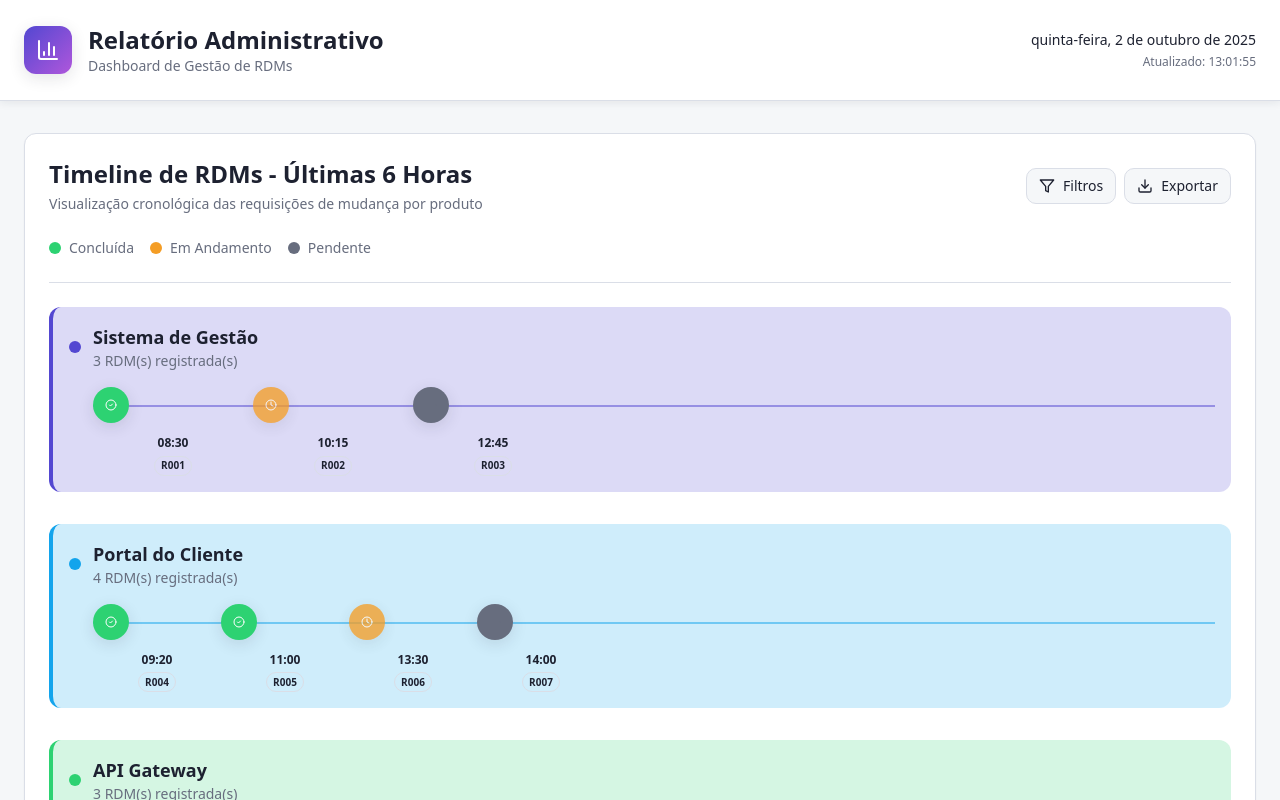
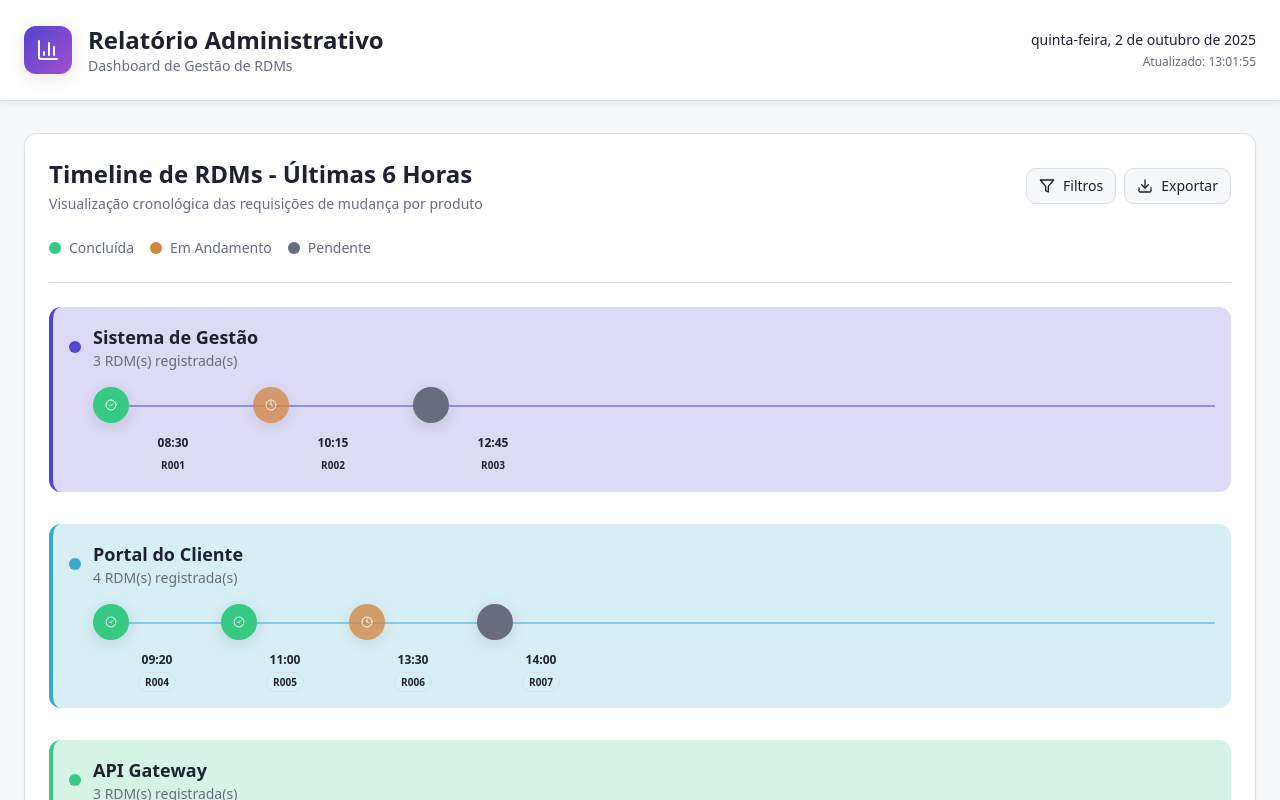
Before and after one commit to vinisaito/rdm-horizon-dash, a React (Vite) app: page / in a window 1280 px wide. Shown: the top 800 px of the page. Built offline with nearby package versions, Linux system fonts and the light colour scheme; the HTML template or start-up script is replaced by a standard one.

Commit message:
Refactor: Harmonize colors

```diff
--- a/src/index.css
+++ b/src/index.css
@@ -17,9 +17,9 @@ All colors MUST be HSL.
     --popover: 0 0% 100%;
     --popover-foreground: 225 25% 15%;
 
-    --primary: 245 60% 55%;
+    --primary: 245 58% 54%;
     --primary-foreground: 0 0% 100%;
-    --primary-glow: 250 70% 65%;
+    --primary-glow: 250 65% 64%;
 
     --secondary: 220 15% 92%;
     --secondary-foreground: 225 25% 15%;
@@ -27,16 +27,16 @@ All colors MUST be HSL.
     --muted: 220 15% 95%;
     --muted-foreground: 225 10% 45%;
 
-    --accent: 280 65% 60%;
+    --accent: 280 58% 56%;
     --accent-foreground: 0 0% 100%;
 
-    --success: 145 65% 50%;
+    --success: 152 58% 50%;
     --success-foreground: 0 0% 100%;
 
-    --warning: 35 90% 55%;
+    --warning: 28 62% 54%;
     --warning-foreground: 0 0% 100%;
 
-    --info: 200 85% 50%;
+    --info: 195 60% 52%;
     --info-foreground: 0 0% 100%;
 
     --destructive: 0 84% 60%;
@@ -48,10 +48,10 @@ All colors MUST be HSL.
 
     --radius: 0.75rem;
 
-    --gradient-primary: linear-gradient(135deg, hsl(245 60% 55%) 0%, hsl(280 65% 60%) 100%);
-    --gradient-success: linear-gradient(135deg, hsl(145 65% 50%) 0%, hsl(165 65% 50%) 100%);
-    --gradient-warning: linear-gradient(135deg, hsl(35 90% 55%) 0%, hsl(25 90% 60%) 100%);
-    --gradient-info: linear-gradient(135deg, hsl(200 85% 50%) 0%, hsl(220 85% 55%) 100%);
+    --gradient-primary: linear-gradient(135deg, hsl(245 58% 54%) 0%, hsl(260 58% 58%) 100%);
+    --gradient-success: linear-gradient(135deg, hsl(152 58% 50%) 0%, hsl(168 58% 52%) 100%);
+    --gradient-warning: linear-gradient(135deg, hsl(28 62% 54%) 0%, hsl(20 62% 56%) 100%);
+    --gradient-info: linear-gradient(135deg, hsl(195 60% 52%) 0%, hsl(210 60% 56%) 100%);
 
     --shadow-soft: 0 2px 8px hsla(225, 25%, 15%, 0.08);
     --shadow-medium: 0 4px 16px hsla(225, 25%, 15%, 0.12);
@@ -84,9 +84,9 @@ All colors MUST be HSL.
     --popover: 225 20% 12%;
     --popover-foreground: 220 20% 95%;
 
-    --primary: 245 65% 60%;
+    --primary: 245 58% 58%;
     --primary-foreground: 0 0% 100%;
-    --primary-glow: 250 70% 70%;
+    --primary-glow: 250 65% 68%;
 
     --secondary: 225 20% 18%;
     --secondary-foreground: 220 20% 95%;
@@ -94,16 +94,16 @@ All colors MUST be HSL.
     --muted: 225 15% 16%;
     --muted-foreground: 220 15% 60%;
 
-    --accent: 280 65% 65%;
+    --accent: 280 58% 60%;
     --accent-foreground: 0 0% 100%;
 
-    --success: 145 60% 45%;
+    --success: 152 58% 48%;
     --success-foreground: 0 0% 100%;
 
-    --warning: 35 85% 50%;
+    --warning: 28 62% 52%;
     --warning-foreground: 0 0% 100%;
 
-    --info: 200 80% 55%;
+    --info: 195 60% 56%;
     --info-foreground: 0 0% 100%;
 
     --destructive: 0 80% 55%;
@@ -113,10 +113,10 @@ All colors MUST be HSL.
     --input: 225 20% 20%;
     --ring: 245 65% 60%;
 
-    --gradient-primary: linear-gradient(135deg, hsl(245 65% 60%) 0%, hsl(280 65% 65%) 100%);
-    --gradient-success: linear-gradient(135deg, hsl(145 60% 45%) 0%, hsl(165 60% 45%) 100%);
-    --gradient-warning: linear-gradient(135deg, hsl(35 85% 50%) 0%, hsl(25 85% 55%) 100%);
-    --gradient-info: linear-gradient(135deg, hsl(200 80% 55%) 0%, hsl(220 80% 60%) 100%);
+    --gradient-primary: linear-gradient(135deg, hsl(245 58% 58%) 0%, hsl(260 58% 62%) 100%);
+    --gradient-success: linear-gradient(135deg, hsl(152 58% 48%) 0%, hsl(168 58% 50%) 100%);
+    --gradient-warning: linear-gradient(135deg, hsl(28 62% 52%) 0%, hsl(20 62% 54%) 100%);
+    --gradient-info: linear-gradient(135deg, hsl(195 60% 56%) 0%, hsl(210 60% 60%) 100%);
 
     --shadow-soft: 0 2px 8px hsla(0, 0%, 0%, 0.3);
     --shadow-medium: 0 4px 16px hsla(0, 0%, 0%, 0.4);
```
